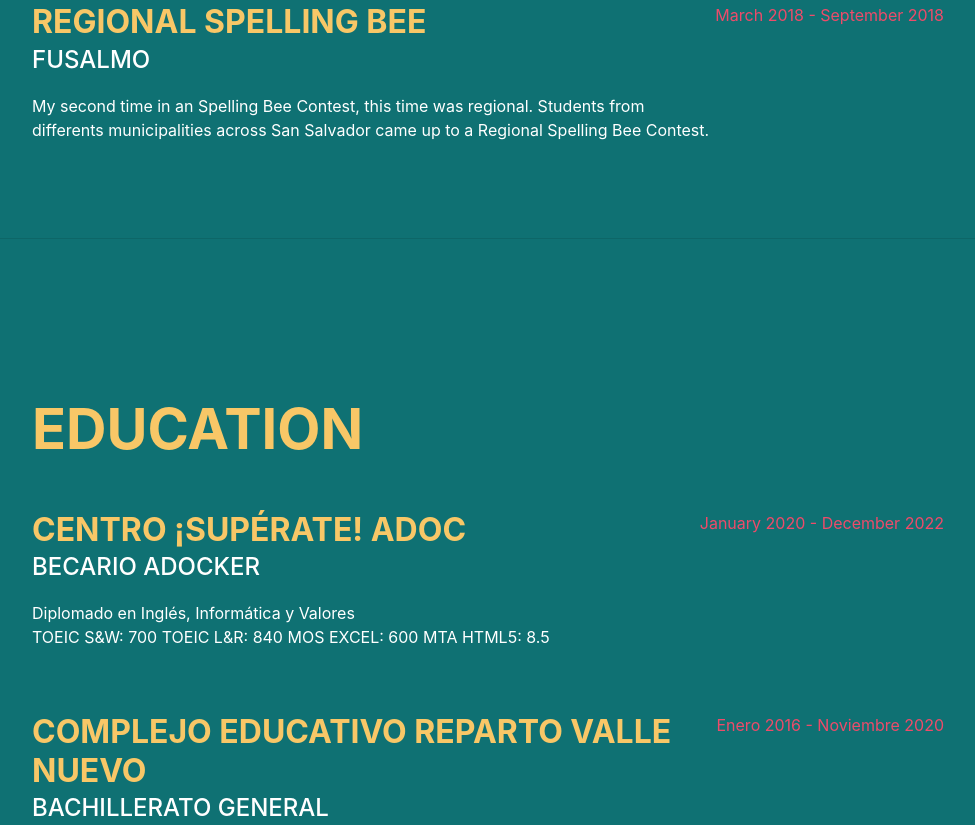
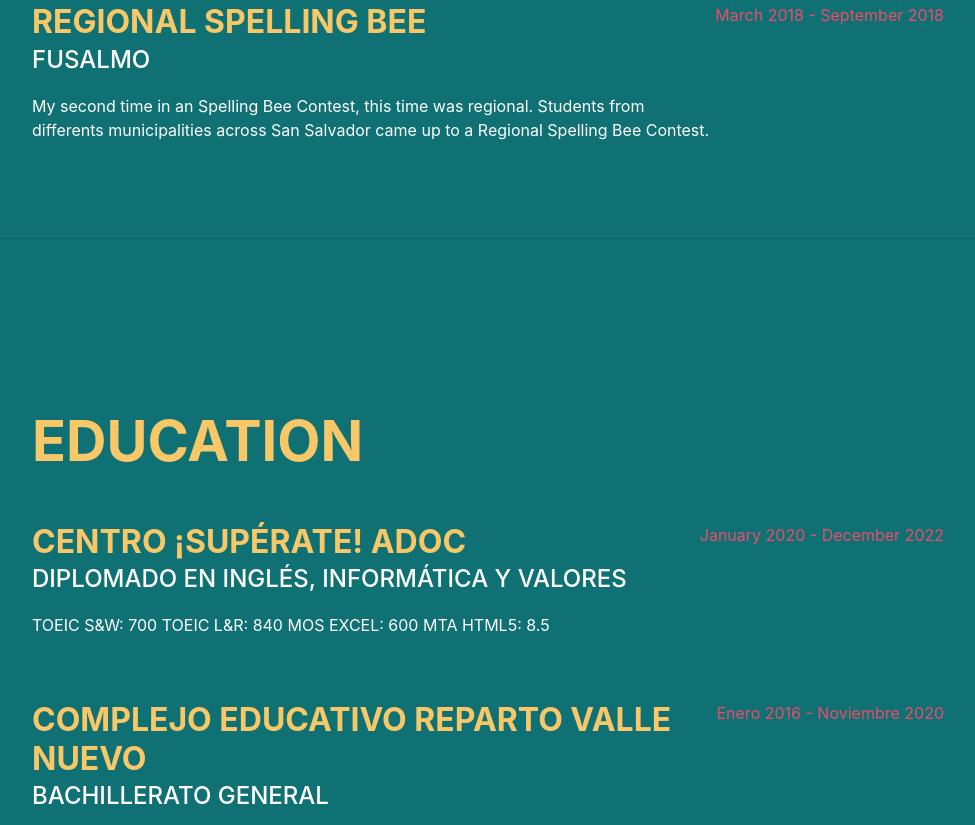
Before and after one commit to Lawkmur/portfolio, a plain HTML site: page index.html in a window 1280 px wide. Shown: the part 1624-2449 px from the top of the page, without its empty margins (288-1263 px from the left). Drawn offline with nearby package versions, Linux system fonts and the light colour scheme; a web font is replaced by a local one.

Commit message:
My Online Portfolio

```diff
--- a/index.html
+++ b/index.html
@@ -49,7 +49,7 @@
                         <a href="mailto:ricardo.menjivar2022@adoc.superate.org.sv">ricardo.menjivar2022@adoc.superate.org.sv</a>
                     </div>
                     <p class="lead mb-5">I'm a constant person. I never stop learning new things. I'm always ready to take new and harder challenges. Technology is my passion. I'm always updating myself to the new versions. I can handle very well the English Language. Sometimes I edit videos & make graphics designs. </p>
-                    <p class="lead mb-5">Excel MTA Certified, HTML5 MTA Certified, TOEIC Gold Certified and I'm a Front-end web developer.</p>
+                    <p class="lead mb-5">I'm a Front-end web developer, MOS EXCEL Certified, MTA HTML5 Certified, TOEIC Gold Certified.</p>
                     <div class="social-icons">
                         <a class="social-icon" href="https://www.linkedin.com/in/fabio-menj%C3%ADvar-26319b1b7"><i class="fab fa-linkedin-in"></i></a>
                         <a class="social-icon" href="https://github.com/Lawkmur"><i class="fab fa-github"></i></a>
@@ -107,8 +107,7 @@
                     <div class="d-flex flex-column flex-md-row justify-content-between mb-5">
                         <div class="flex-grow-1">
                             <h3 class="mb-0">Centro ¡Supérate! ADOC</h3>
-                            <div class="subheading mb-3">Becario ADOCKER</div>
-                            <div>Diplomado en Inglés, Informática y Valores</div>
+                            <div class="subheading mb-3">Diplomado en Inglés, Informática y Valores</div>
                             <p>TOEIC S&W: 700 TOEIC L&R: 840 MOS EXCEL: 600 MTA HTML5: 8.5 </p>
                         </div>
                         <div class="flex-shrink-0"><span class="text-primary">January 2020 - December 2022</span></div>
```
